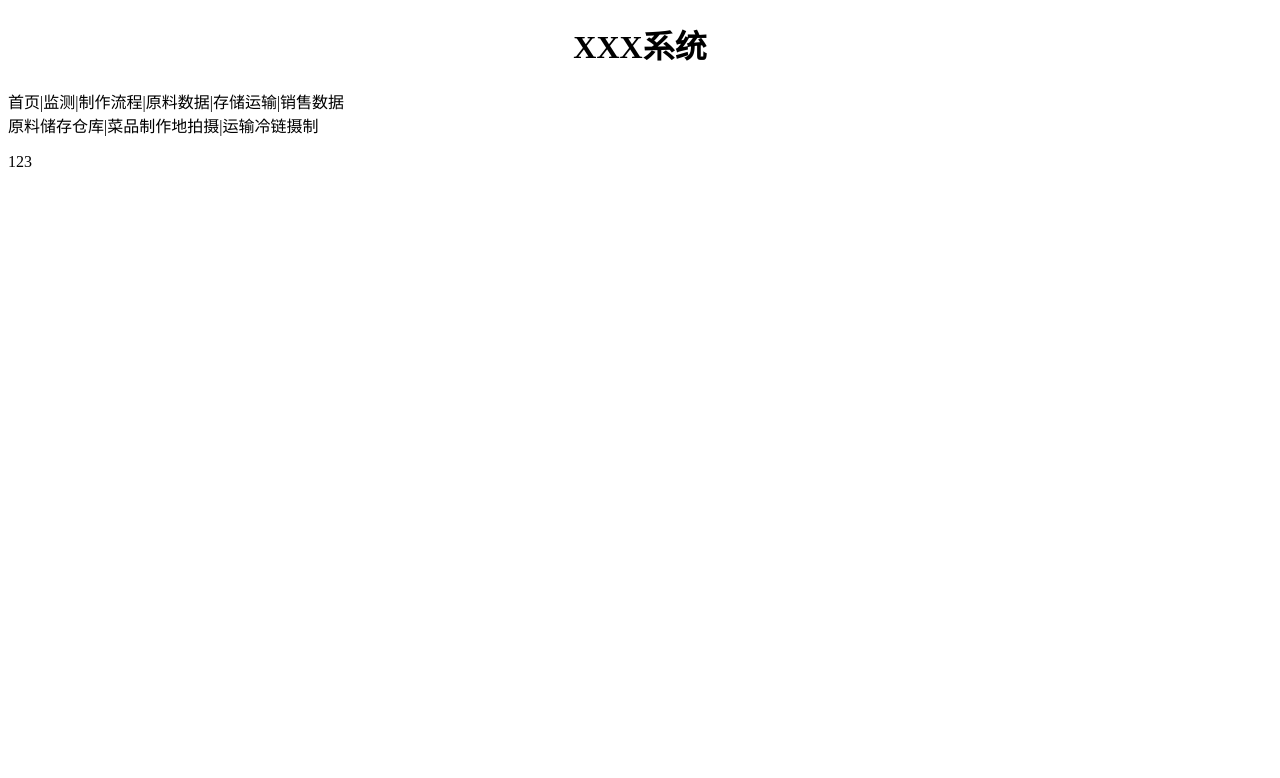
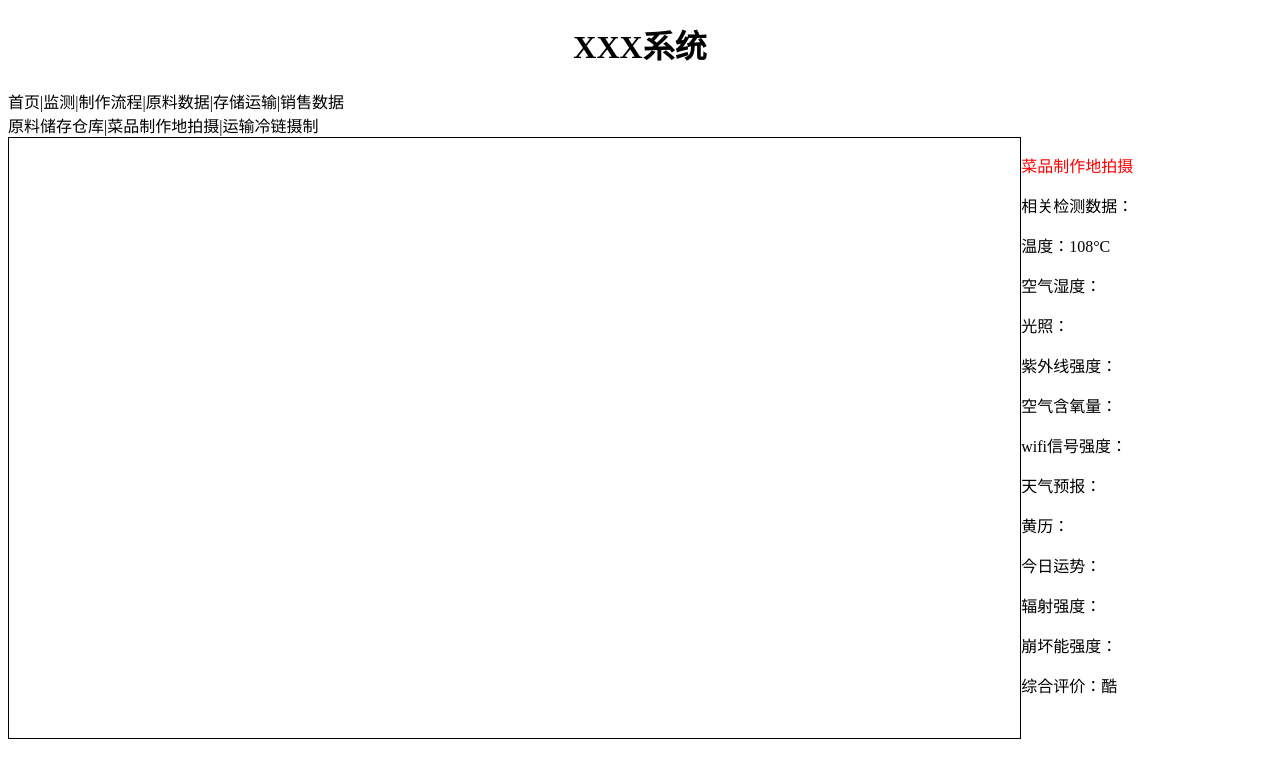
Before and after one commit to codenewbird/prepared_food, a Vue app in the folder src/ui/praparedFoodDemo/: page /dish in a window 1280 px wide. Shown: the top 778 px of the page. Built offline with nearby package versions, Linux system fonts and the light colour scheme.

Commit message:
监测第三次修改

```diff
--- /dev/null
+++ b/src/ui/praparedFoodDemo/src/components/monitor/MonitorDataView.vue
@@ -0,0 +1,19 @@
+<template>
+    <p>相关检测数据：</p>
+    <p>温度：108°C</p>
+    <p>空气湿度：</p>
+    <p>光照：</p>
+    <p>紫外线强度：</p>
+    <p>空气含氧量：</p>
+    <p>wifi信号强度：</p>
+    <p>天气预报：</p>
+    <p>黄历：</p>
+    <p>今日运势：</p>
+    <p>辐射强度：</p>
+    <p>崩坏能强度：</p>
+    <p>综合评价：酷</p>
+</template>
+
+<script>
+
+</script>
--- a/src/ui/praparedFoodDemo/src/components/monitor/MonitorDishView.vue
+++ b/src/ui/praparedFoodDemo/src/components/monitor/MonitorDishView.vue
@@ -1,7 +1,29 @@
 <template>
-    <p>123</p>
+    <div class="left">
+
+    </div>
+    <div class="right">
+        <p class="title">菜品制作地拍摄</p>
+        <MonitorDataView/>
+    </div>
 </template>
 
-<script>
+<script setup>
+    import MonitorDataView from '@/components/monitor/MonitorDataView.vue'
+</script>
 
-</script>
+<style scoped>
+    .left{
+        float: left;
+        width: 80%;
+        height: 600px;
+        border: 1px solid;
+    }
+    .right{
+        float: left;
+        width: 19%;
+    }
+    .title{
+        color:#F00;
+    }
+</style>
--- a/src/ui/praparedFoodDemo/src/components/monitor/MonitorRawView.vue
+++ b/src/ui/praparedFoodDemo/src/components/monitor/MonitorRawView.vue
@@ -1,7 +1,29 @@
 <template>
-    <p>1234</p>
+    <div class="left">
+
+    </div>
+    <div class="right">
+        <p class="title">原料储存仓库</p>
+        <MonitorDataView/>
+    </div>
 </template>
 
-<script>
+<script setup>
+    import MonitorDataView from '@/components/monitor/MonitorDataView.vue'
+</script>
 
-</script>
+<style scoped>
+    .left{
+        float: left;
+        width: 80%;
+        height: 600px;
+        border: 1px solid;
+    }
+    .right{
+        float: left;
+        width: 19%;
+    }
+    .title{
+        color:#F00;
+    }
+</style>
--- a/src/ui/praparedFoodDemo/src/components/monitor/MonitorTranView.vue
+++ b/src/ui/praparedFoodDemo/src/components/monitor/MonitorTranView.vue
@@ -1,7 +1,29 @@
 <template>
-    <p>12</p>
+    <div class="left">
+
+    </div>
+    <div class="right">
+        <p class="title">运输冷链摄制</p>
+        <MonitorDataView/>
+    </div>
 </template>
 
-<script>
+<script setup>
+    import MonitorDataView from '@/components/monitor/MonitorDataView.vue'
+</script>
 
-</script>
+<style scoped>
+    .left{
+        float: left;
+        width: 80%;
+        height: 600px;
+        border: 1px solid;
+    }
+    .right{
+        float: left;
+        width: 19%;
+    }
+    .title{
+        color:#F00;
+    }
+</style>
--- a/src/ui/praparedFoodDemo/src/views/MonitorView.vue
+++ b/src/ui/praparedFoodDemo/src/views/MonitorView.vue
@@ -1,8 +1,8 @@
 <template>
     <div>
-        <span @click="open('dish')">原料储存仓库</span>
+        <span @click="open('raw')">原料储存仓库</span>
         <span>|</span>
-        <span @click="open('raw')">菜品制作地拍摄</span>
+        <span @click="open('dish')">菜品制作地拍摄</span>
         <span>|</span>
         <span @click="open('tran')">运输冷链摄制</span>
     </div>
```
